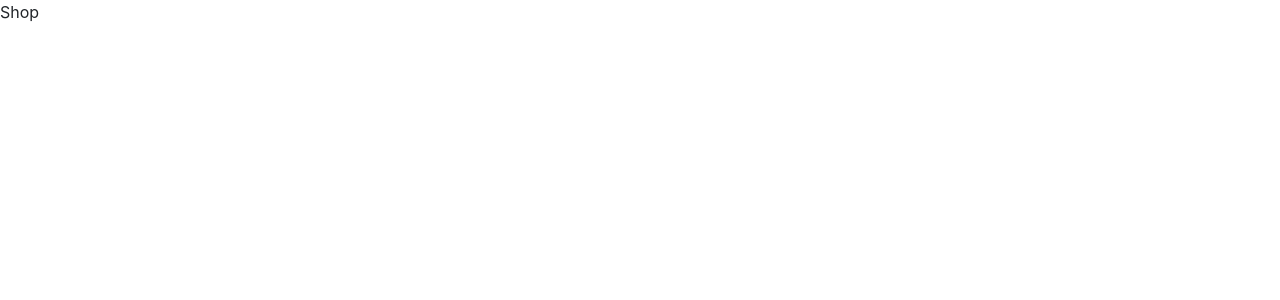
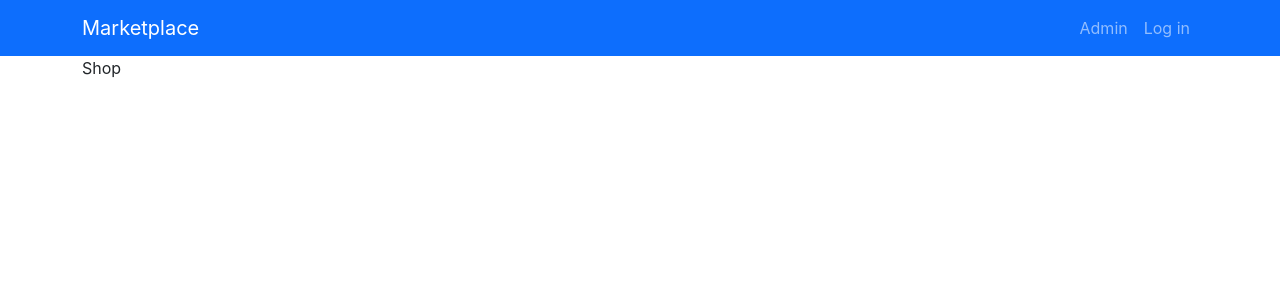
Before and after one commit to Morozov-it/Marketplace, a React (Create React App) app in the folder client/: page / in a window 1280 px wide. Shown: the top 300 px of the page. Built offline with nearby package versions, Linux system fonts and the light colour scheme.

Commit message:
Add navbar, lazy loading pages

```diff
--- a/client/src/App.jsx
+++ b/client/src/App.jsx
@@ -2,10 +2,12 @@ import React from 'react';
 import './App.css';
 import { BrowserRouter } from 'react-router-dom';
 import AppRouter from './components/AppRouter';
+import Navbar from './components/Navbar';
 
 function App() {
   return (
     <BrowserRouter>
+      <Navbar />
       <AppRouter />
     </BrowserRouter>
   );
--- a/client/src/components/AppRouter.jsx
+++ b/client/src/components/AppRouter.jsx
@@ -1,12 +1,14 @@
-import React from 'react';
+import React, { Suspense } from 'react';
 import { Routes, Route } from 'react-router-dom';
-import { useData } from '../index';
+import { useStore } from '../index';
 import {authRoutes, publicRoutes} from '../routes'
+import Spinner from './Spinner';
 
 const AppRouter = () => {
-    const { user } = useData();
-    //console.log(user)
+    const { user } = useStore();
+
     return (
+        <Suspense fallback={<Spinner />}>
             <Routes>
                 {user.isAuth && authRoutes.map(({ path, element }) =>
                     <Route key={path} path={path} element={element} />
@@ -16,6 +18,7 @@ const AppRouter = () => {
                 )}
                 <Route path="*" element={<h2>Page not found</h2>}/>
             </Routes>
+        </Suspense>
     )
 }
 export default AppRouter;
--- a/client/src/components/Navbar.jsx
+++ b/client/src/components/Navbar.jsx
@@ -1,8 +1,41 @@
 import React from 'react';
+import { observer } from 'mobx-react-lite';
+import { Navbar as NavbarBootstrap, Container, Nav } from 'react-bootstrap';
+import { useNavigate } from 'react-router-dom';
+import { useStore } from '../index';
+import { ADMIN_ROUTE, LOGIN_ROUTE, SHOP_ROUTE } from '../utils/const';
 
-const Navbar = () => {
+
+const style = {
+    navlink: {
+        cursor: "pointer"
+    }
+}
+
+const Navbar = observer(() => {
+    let navigate = useNavigate();
+    const { user } = useStore()
     return (
-        <div>Navbar</div>
+        <NavbarBootstrap bg="primary" variant="dark">
+            <Container>
+                <NavbarBootstrap.Brand
+                    style={style.navlink}
+                    onClick={() => navigate(SHOP_ROUTE)}>Marketplace
+                </NavbarBootstrap.Brand>
+                <Nav className="ml-auto">
+                    <Nav.Link
+                        onClick={() => navigate(ADMIN_ROUTE)}>Admin
+                    </Nav.Link>
+                    <Nav.Link
+                        onClick={() => {
+                            navigate(LOGIN_ROUTE)
+                        }}>
+                        {user.isAuth ? "Log out" : "Log in"}
+                    </Nav.Link>
+                </Nav>
+            </Container>
+        </NavbarBootstrap>
     )
-}
+})
+
 export default React.memo(Navbar);
--- /dev/null
+++ b/client/src/components/Spinner.jsx
@@ -0,0 +1,15 @@
+import React from 'react';
+import { Spinner as SpinnerBootstrap } from 'react-bootstrap'
+
+const Spinner = () => {
+    return (
+        <div className="text-center p-1">
+            <SpinnerBootstrap
+                style={{width: '3rem', height: '3rem'}}
+                animation="border"
+                variant="primary"
+                size="xxl" />
+        </div>
+    )
+}
+export default Spinner;
--- a/client/src/index.js
+++ b/client/src/index.js
@@ -7,7 +7,7 @@ import DeviceStore from './store/DeviceStore';
 
 //hook для получения данных из контекста
 const Context = createContext()
-export const useData = () => useContext(Context)
+export const useStore = () => useContext(Context)
 
 ReactDOM.render(
   <Context.Provider value={{
--- a/client/src/pages/Admin.jsx
+++ b/client/src/pages/Admin.jsx
@@ -1,8 +1,11 @@
 import React from 'react';
+import Container from 'react-bootstrap/Container';
 
 const Admin = () => {
     return (
-        <div>Admin</div>
+        <Container>
+            <div>Admin</div>
+        </Container>
     )
 }
 export default React.memo(Admin);
--- a/client/src/pages/Auth.jsx
+++ b/client/src/pages/Auth.jsx
@@ -1,8 +1,11 @@
 import React from 'react';
+import Container from 'react-bootstrap/Container';
 
 const Auth = () => {
     return (
-        <div>Auth</div>
+        <Container>
+            <div>Auth</div>
+        </Container>
     )
 }
 export default React.memo(Auth);
--- a/client/src/pages/Basket.jsx
+++ b/client/src/pages/Basket.jsx
@@ -1,8 +1,11 @@
 import React from 'react';
+import Container from 'react-bootstrap/Container';
 
 const Basket = () => {
     return (
-        <div>Basket</div>
+        <Container>
+            <div>Basket</div>
+        </Container>
     )
 }
 export default React.memo(Basket);
--- a/client/src/pages/DevicePage.jsx
+++ b/client/src/pages/DevicePage.jsx
@@ -1,8 +1,11 @@
 import React from 'react';
+import Container from 'react-bootstrap/Container';
 
 const DevicePage = () => {
     return (
-        <div>DevicePage</div>
+        <Container>
+            <div>DevicePage</div>
+        </Container>
     )
 }
 export default React.memo(DevicePage);
--- a/client/src/pages/Shop.jsx
+++ b/client/src/pages/Shop.jsx
@@ -1,8 +1,11 @@
 import React from 'react';
+import Container from 'react-bootstrap/Container';
 
 const Shop = () => {
     return (
-        <div>Shop</div>
+        <Container>
+            <div>Shop</div>
+        </Container>
     )
 }
 export default React.memo(Shop);
--- a/client/src/routes.js
+++ b/client/src/routes.js
@@ -1,9 +1,12 @@
-import Admin from './pages/Admin';
-import Auth from './pages/Auth';
-import Basket from './pages/Basket';
-import Shop from './pages/Shop';
-import DevicePage from './pages/DevicePage';
+import { lazy } from 'react';
 import { ADMIN_ROUTE, BASKET_ROUTE, DEVICE_ROUTE, LOGIN_ROUTE, REGISTRATION_ROUTE, SHOP_ROUTE } from './utils/const';
+
+const Admin = lazy(() => import('./pages/Admin'));
+const Auth = lazy(() => import('./pages/Auth'));
+const Basket = lazy(() => import('./pages/Basket'));
+const Shop = lazy(() => import('./pages/Shop'));
+const DevicePage = lazy(() => import('./pages/DevicePage'));
+
 
 
 export const authRoutes = [
```
Lines whose indentation alone changed are shown as unchanged.
